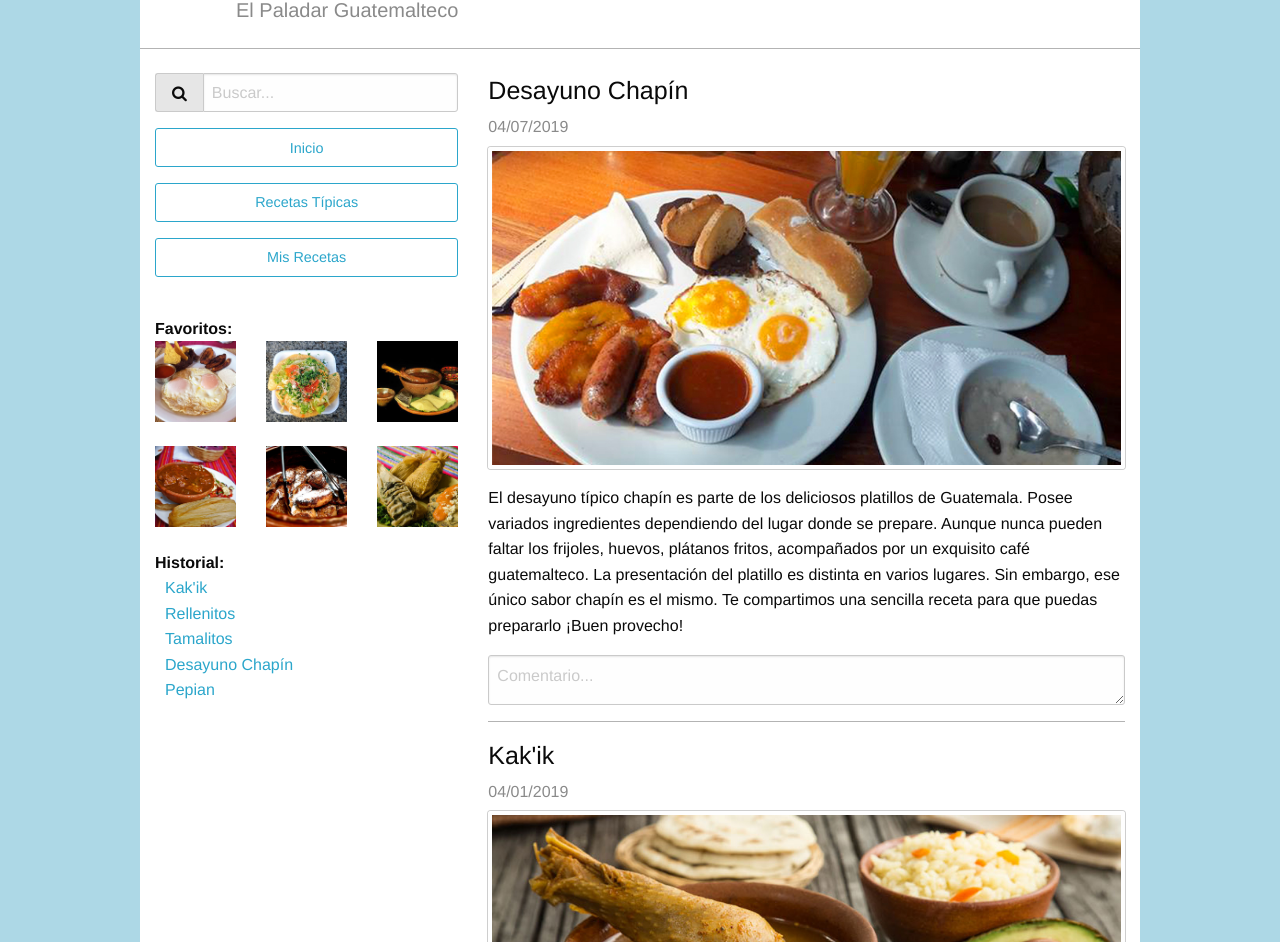
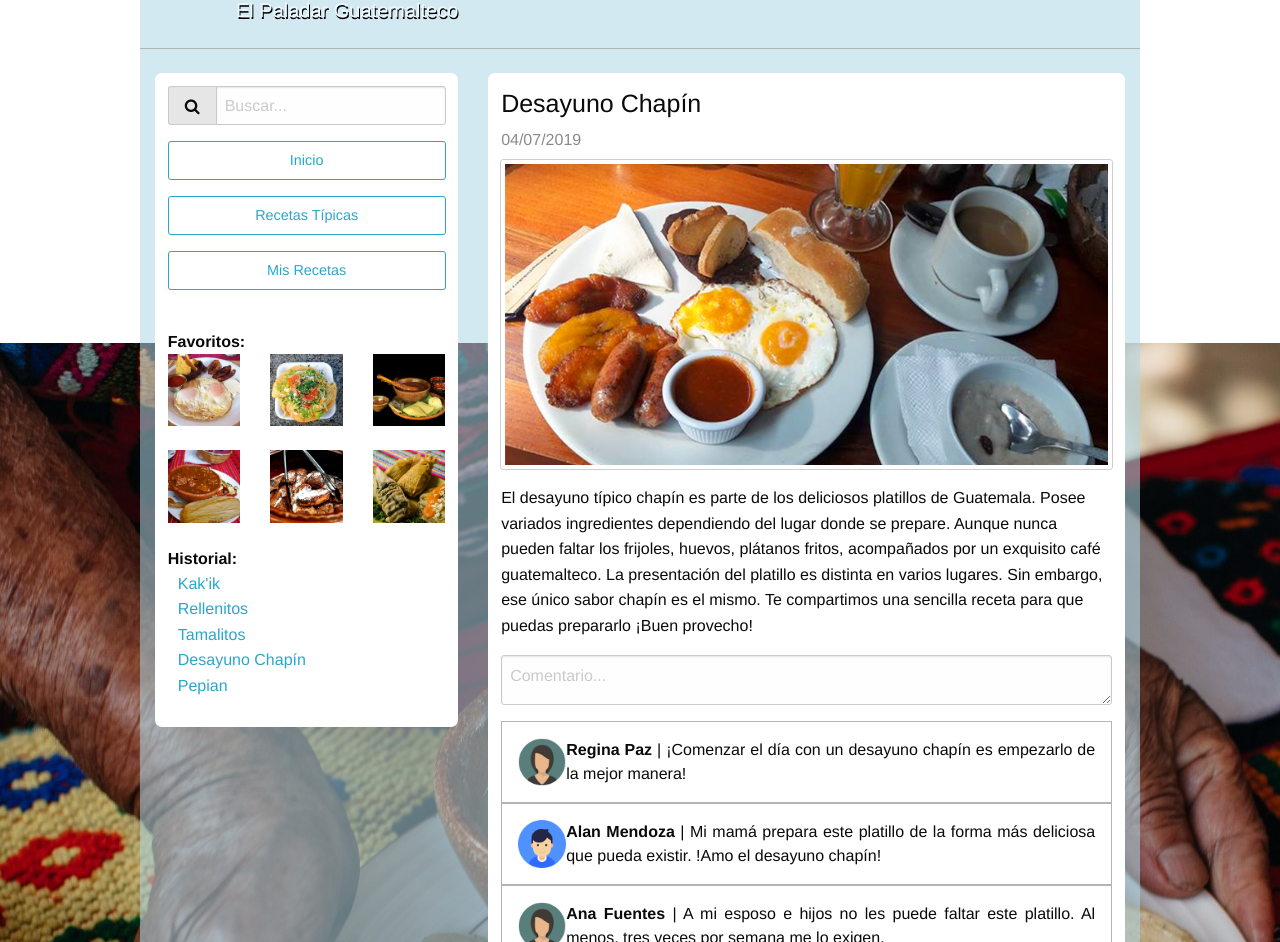
Before and after one commit to nextu-certification/blogs, a plain HTML site: page blog-de-gastronomia/index.html in a window 1280 px wide. Shown: the part 71-1013 px from the top of the page. Drawn offline with Linux system fonts and the light colour scheme.

Commit message:
blog gastronomia - pantalla grande completa

```diff
--- a/blog-de-gastronomia/foundation-6.5.1-custom/css/app.css
+++ b/blog-de-gastronomia/foundation-6.5.1-custom/css/app.css
@@ -1,19 +1,37 @@
 body {
-    background: #add8e6;
+    background: url("../../imgs/fondo-principal.jpg") center center no-repeat fixed;
 }
 
 .header{
     border-bottom: 1px solid #b3b3b3;
     padding: 1rem 0;
-    background: #fff;
+    background: rgba(173,216,230,0.55);
 }
 
 .content {
-    padding: 1.5rem 0;
+    padding: 1.5rem 0 0 0;
+    background: rgba(173,216,230,0.55);
+}
+
+.side-bar-content {
+    border-radius: 7px;
     background: #fff;
+    padding: 0.8rem;
 }
 
 .entrada {
     border-bottom: 1px solid #b3b3b3;
     margin-bottom: 1rem;
+    background: #fff;
+    padding: 0.8rem;
+    border-radius: 7px;
 }
+
+.comentario {
+    border: 1px solid #b3b3b3;
+    padding: 1rem;
+}
+
+.comentario-texto{
+    text-align: justify;
+}
--- a/blog-de-gastronomia/index.html
+++ b/blog-de-gastronomia/index.html
@@ -12,16 +12,17 @@
 <body>
 
     <div class="row header">
-        <div class="columns medium-4">
-            <h3>SABOR CHAPÍN</h3>
-            <h5 class="text-right subheader">El Paladar Guatemalteco</h5>
+        <div class="column medium-4">
+            <h3 style="color: #b0e0e6; text-shadow: 1px 2px mediumblue; font-weight: bold;">SABOR CHAPÍN</h3>
+            <h5 class="text-right subheader" style="color: aliceblue; text-shadow: 1px 2px black;">El Paladar Guatemalteco</h5>
         </div>
-        <div class="columns medium-8"></div>
+        <div class="column medium-8"></div>
     </div>
 
     <div class="row content">
 
-        <div class="columns medium-4">
+        <div class="column medium-4 side-bar">
+            <div class="side-bar-content">
                 <div class="input-group">
                     <span class="input-group-label">
                         <i class="fa fa-search"></i>
@@ -36,19 +37,19 @@
                 <br>
                 <strong>Favoritos:</strong>
                 <div class="row">
-                <div class="columns small-4"><img src="imgs/desayuno-chapin.jpg" alt="Desayno Chapín"></div>
-                <div class="columns small-4"><img src="imgs/dobladas.jpg" alt="Dobladas"></div>
-                <div class="columns small-4"><img src="imgs/kak-ik.jpg" alt="Kak'ik"></div>
+                    <div class="column small-4"><a href="#"><img src="imgs/desayuno-chapin.jpg" alt="Desayno Chapín"></a></div>
+                    <div class="column small-4"><a href="#"><img src="imgs/dobladas.jpg" alt="Dobladas"></a></div>
+                    <div class="column small-4"><a href="#"><img src="imgs/kak-ik.jpg" alt="Kak'ik"></a></div>
                 </div>
                 <br>
                 <div class="row">
-                <div class="columns small-4"><img src="imgs/pepian.jpg" alt="Pepian"></div>
-                <div class="columns small-4"><img src="imgs/rellenitos.jpg" alt="Rellenitos"></div>
-                <div class="columns small-4"><img src="imgs/tamalitos.jpg" alt="Tamalitos"></div>
+                    <div class="column small-4"><a href="#"><img src="imgs/pepian.jpg" alt="Pepian"></a></div>
+                    <div class="column small-4"><a href="#"><img src="imgs/rellenitos.jpg" alt="Rellenitos"></a></div>
+                    <div class="column small-4"><a href="#"><img src="imgs/tamalitos.jpg" alt="Tamalitos"></a></div>
                 </div>
                 <br>
                 <strong>Historial:</strong>
-            <ul style="list-style:none; margin-left:10px;">
+                <ul class="no-bullet" style="margin-left:10px;">
                     <li><a href="#">Kak'ik</a></li>
                     <li><a href="#">Rellenitos</a></li>
                     <li><a href="#">Tamalitos</a></li>
@@ -56,8 +57,9 @@
                     <li><a href="#">Pepian</a></li>
                 </ul>
             </div>
+        </div>
 
-        <div class="columns medium-8">
+        <div class="column medium-8">
 
             <div class="entrada">
                 <h4>Desayuno Chapín</h4>
@@ -65,6 +67,38 @@
                 <img class="thumbnail" src="imgs/desayunofinal.jpg" alt="Desayuno Final" srcset="">
                 <p>El desayuno típico chapín es parte de los deliciosos platillos de Guatemala. Posee variados ingredientes dependiendo del lugar donde se prepare. Aunque nunca pueden faltar los frijoles, huevos, plátanos fritos, acompañados por un exquisito café guatemalteco. La presentación del platillo es distinta en varios lugares. Sin embargo, ese único sabor chapín es el mismo. Te compartimos una sencilla receta para que puedas prepararlo ¡Buen provecho!</p>
                 <textarea placeholder="Comentario..."></textarea>
+                <div class="comentarios">
+                    <div class="comentario">
+                        <div class="row collapse align-middle">
+                            <div class="column small-1">
+                                <img class="float-center" src="imgs/usuario-chica.png" alt="Imagen Usario" width="48">
+                            </div>
+                            <div class="column small-11 comentario-texto">
+                                <strong>Regina Paz</strong> | ¡Comenzar el día con un desayuno chapín es empezarlo de la mejor manera!
+                            </div>
+                        </div>
+                    </div>
+                    <div class="comentario">
+                        <div class="row collapse align-middle">
+                            <div class="column small-1">
+                                <img class="float-center" src="imgs/usuario-chico.png" alt="Imagen Usario" width="48">
+                            </div>
+                            <div class="column small-11 comentario-texto">
+                                <strong>Alan Mendoza</strong> | Mi mamá prepara este platillo de la forma más deliciosa que pueda existir. !Amo el desayuno chapín!
+                            </div>
+                        </div>
+                    </div>
+                    <div class="comentario">
+                        <div class="row collapse align-middle">
+                            <div class="column small-1">
+                                <img class="float-center" src="imgs/usuario-chica.png" alt="Imagen Usario" width="48">
+                            </div>
+                            <div class="column small-11 comentario-texto">
+                                <strong>Ana Fuentes</strong> | A mi esposo e hijos no les puede faltar este platillo. Al menos, tres veces por semana me lo exigen.
+                            </div>
+                        </div>
+                    </div>
+                </div>
             </div>
 
             <div class="entrada">
@@ -74,6 +108,28 @@
                 <p>El Kak’ik o Kaq’ik guatemalteco es un plato típico de Alta Verapaz. Según las tradiciones, es una receta que debe ser acompaña por el tamalito blanco envuelto en hoja de plátano.
                    El Kak’ik es conocido como caldo colorado de pavo o chunto, tradicional de Cobán. Al igual que el pepián y el jocón, fue declarado Patrimonio Cultural Intangible por el Ministerio de Cultura y Deportes, según Acuerdo Ministerial 801-2007.</p>
                 <textarea placeholder="Comentario..."></textarea>
+                <div class="comentarios">
+                    <div class="comentario">
+                        <div class="row collapse align-middle">
+                            <div class="column small-1">
+                                <img class="float-center" src="imgs/usuario-chico.png" alt="Imagen Usario" width="48">
+                            </div>
+                            <div class="column small-11 comentario-texto">
+                                <strong>Roberto Sosa</strong> | Yo nunca he probado este platillo, pero me han hablado maravillas. Se ve muy delicioso la verdad.
+                            </div>
+                        </div>
+                    </div>
+                    <div class="comentario">
+                        <div class="row collapse align-middle">
+                            <div class="column small-1">
+                                <img class="float-center" src="imgs/usuario-chico.png" alt="Imagen Usario" width="48">
+                            </div>
+                            <div class="column small-11 comentario-texto">
+                                <strong>Osvaldo Lopez</strong> | Cada que visitaba a mi familia en Alta Verapaz, mi tía preparaba este platillo y toda la familia se juntaba a convivir.
+                            </div>
+                        </div>
+                    </div>
+                </div>
             </div>
 
         </div>
```
Also changed, not shown: blog-de-gastronomia/imgs/fondo-principal.jpg (added), blog-de-gastronomia/imgs/usuario-chica.png (added), blog-de-gastronomia/imgs/usuario-chico.png (added). Lines whose indentation alone changed are shown as unchanged.
